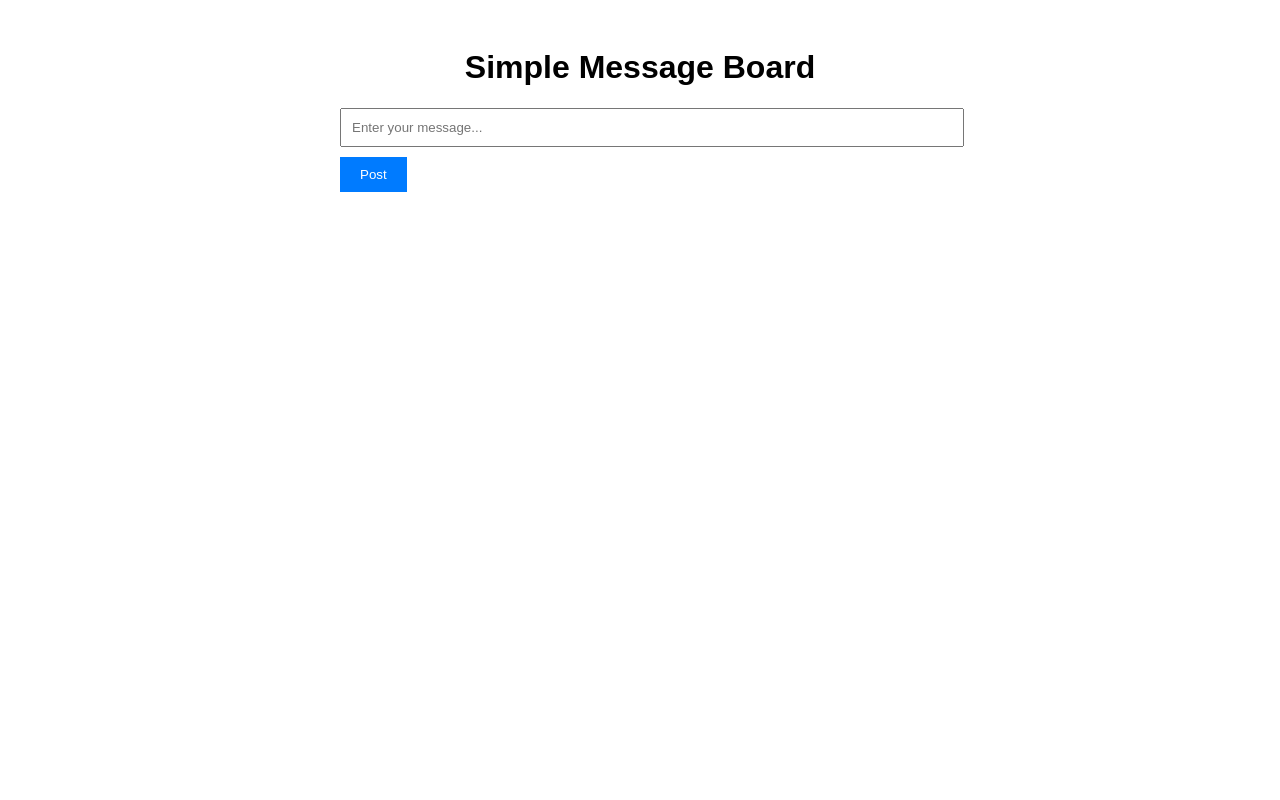
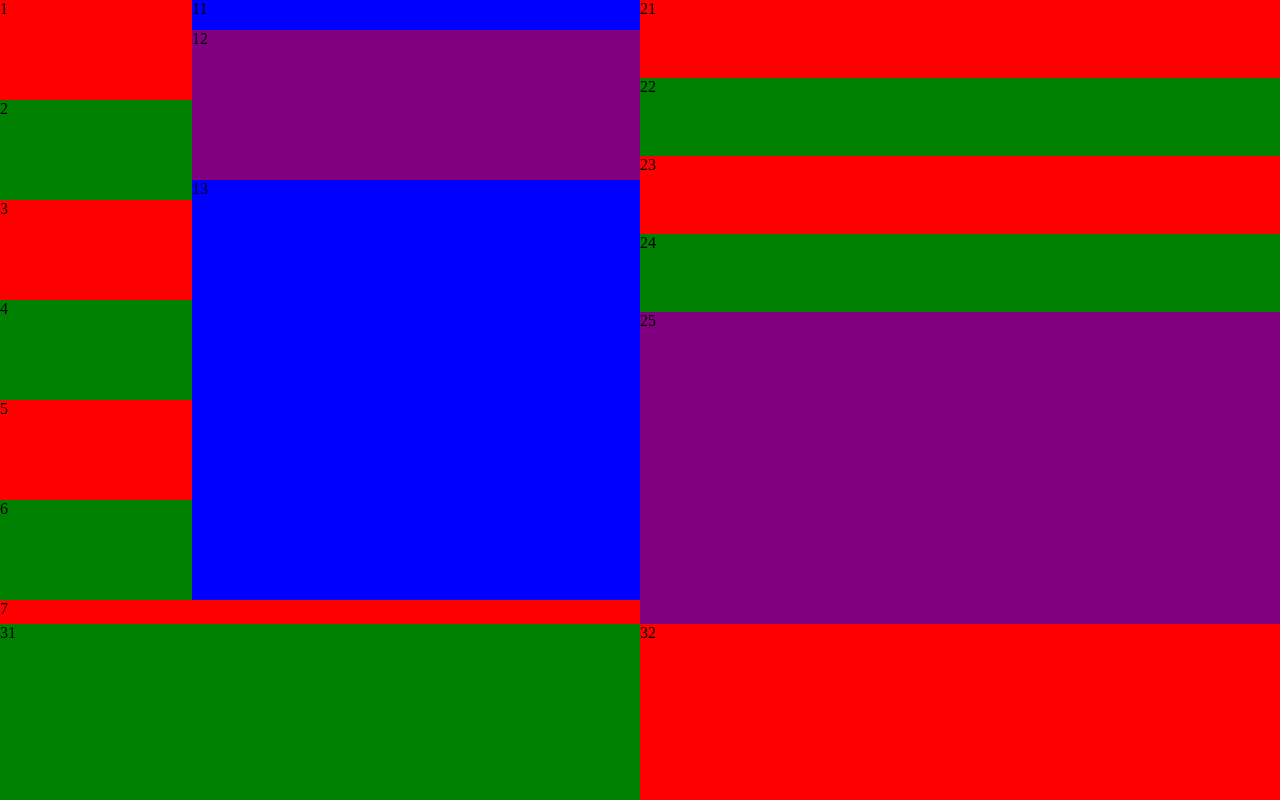
Before and after one commit to Maker0824/WebsiteTest2, a plain HTML site: page index.html in a window 1280 px wide. Drawn offline with Linux system fonts and the light colour scheme.

Commit message:
Update index.html

```diff
--- a/index.html
+++ b/index.html
@@ -3,67 +3,125 @@
 <head>
     <meta charset="UTF-8">
     <meta name="viewport" content="width=device-width, initial-scale=1.0">
-  <title>Simple Message Board</title>
-  <link rel="stylesheet" href="styles.css">
+    <title>Colorful Boxes</title>
     <style>
         body {
-      font-family: Arial, sans-serif;
+            margin: 0;
+            padding: 0;
+            display: flex;
+            height: 100vh;
         }
 
-    .container {
-      max-width: 600px;
-      margin: 0 auto;
-      padding: 20px;
+        .container{
+            display: flex;
         }
 
-    h1 {
-      text-align: center;
+        .vert{
+            flex-direction: column;
         }
 
-    input {
-      width: 100%;
-      padding: 10px;
-      margin-bottom: 10px;
+        .horz{
+            flex-direction: row;
         }
 
-    button {
-      background-color: #007BFF;
-      color: #fff;
-      padding: 10px 20px;
-      border: none;
-      cursor: pointer;
+        .stats {
+            flex: 15;
         }
 
-    button:hover {
-      background-color: #0056b3;
+        .prof {
+            flex: 5;
         }
 
-    #messageBoard {
-      margin-top: 20px;
+        .passive {
+            flex: 2;
+        }
+
+        .saving {
+            flex: 25;
+        }
+
+        .checks {
+            flex: 70;
+        }
+
+        .throws{
+            flex: 35;
+        }
+
+        .pers{
+            flex: 50;
+        }
+
+        .sthrowts{
+            flex: 50;
+        }
+
+        .tools{
+            flex: 22;
+        }
+
+        .else{
+            flex: 78;
+        }
+
+        .box {
+            flex: 1;
+        }
+
+        .traits {
+            flex: 4;
+        }
+
+        .one {
+            background-color: red;
+        }
+
+        .two {
+            background-color: green;
+        }
+
+        .three {
+            background-color: blue;
+        }
+
+        .four {
+            background-color: purple;
         }
     </style>
 </head>
 <body>
-  <div class="container">
-    <h1>Simple Message Board</h1>
-    <input type="text" id="messageInput" placeholder="Enter your message...">
-    <button onclick="postMessage()">Post</button>
-    <div id="messageBoard"></div>
+    <div class="vert box container">
+        <div class="horz else container">
+            <div class="sthrowts vert container">
+                <div class="sthrowts horz container">
+                    <div class="stats vert container">
+                        <div class="box one">1</div>
+                        <div class="box two">2</div>
+                        <div class="box one">3</div>
+                        <div class="box two">4</div>
+                        <div class="box one">5</div>
+                        <div class="box two">6</div>
                     </div>
-  <script>
-    function postMessage() {
-      const messageInput = document.getElementById("messageInput");
-      const messageBoard = document.getElementById("messageBoard");
-
-      if (messageInput.value.trim() !== "") {
-        const newMessage = document.createElement("div");
-        newMessage.textContent = messageInput.value;
-        messageBoard.appendChild(newMessage);
-
-        // Clear the input field after posting the message
-        messageInput.value = "";
-      }
-    }
-  </script>
+                    <div class="throws vert container">
+                        <div class="prof three">11</div>
+                        <div class="saving four">12</div>
+                        <div class="checks three">13</div>
+                    </div>
+                </div>
+                <div class="passive one">7</div>
+            </div>
+            <div class="pers vert container">
+                <div class="box one">21</div>
+                <div class="box two">22</div>
+                <div class="box one">23</div>
+                <div class="box two">24</div>
+                <div class="traits four">25</div>
+            </div>
+        </div>
+        <div class="horz tools container">
+            <div class="box two">31</div>
+            <div class="box one">32</div>
+        </div>
+    </div>
 </body>
 </html>
```
Lines whose indentation alone changed are shown as unchanged.
